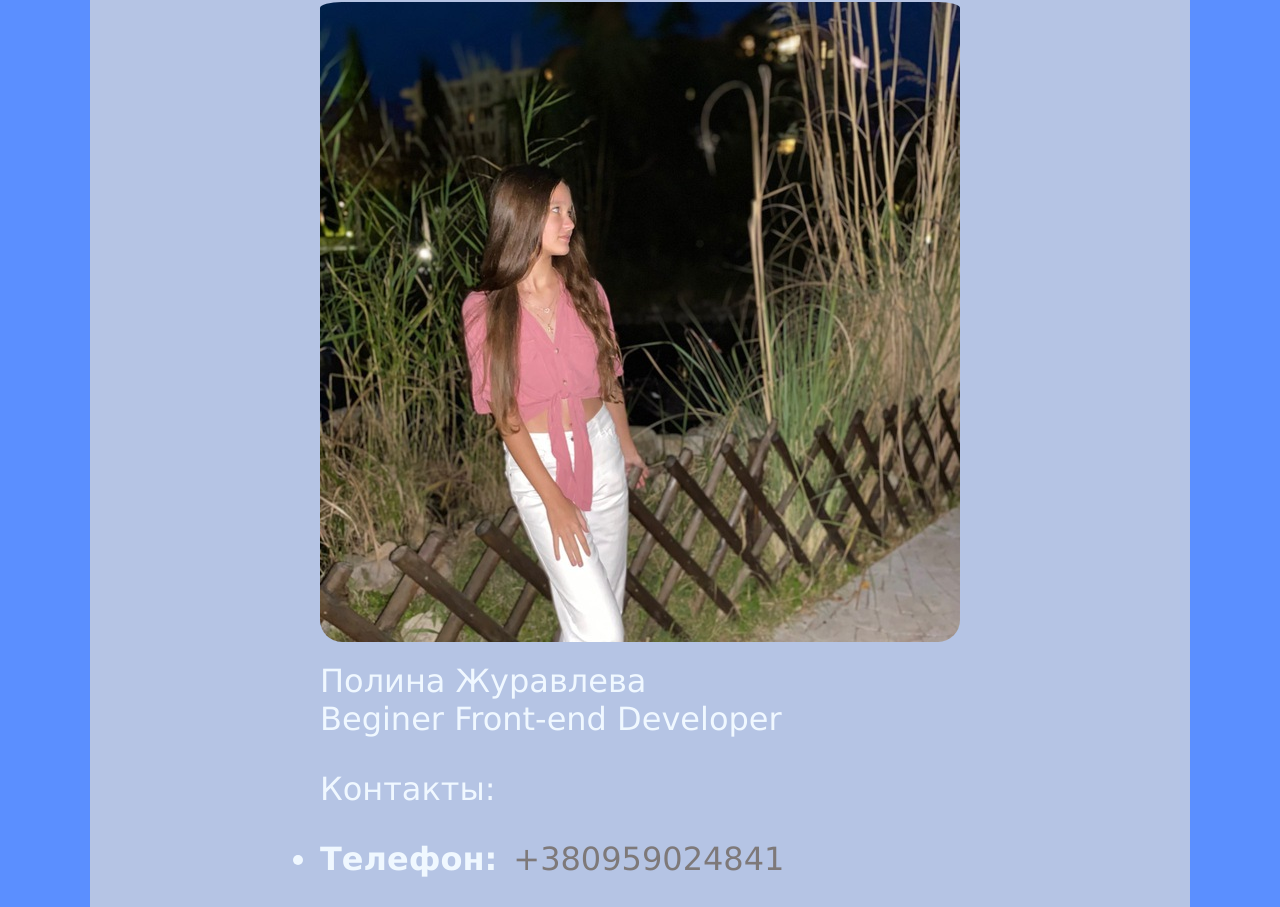
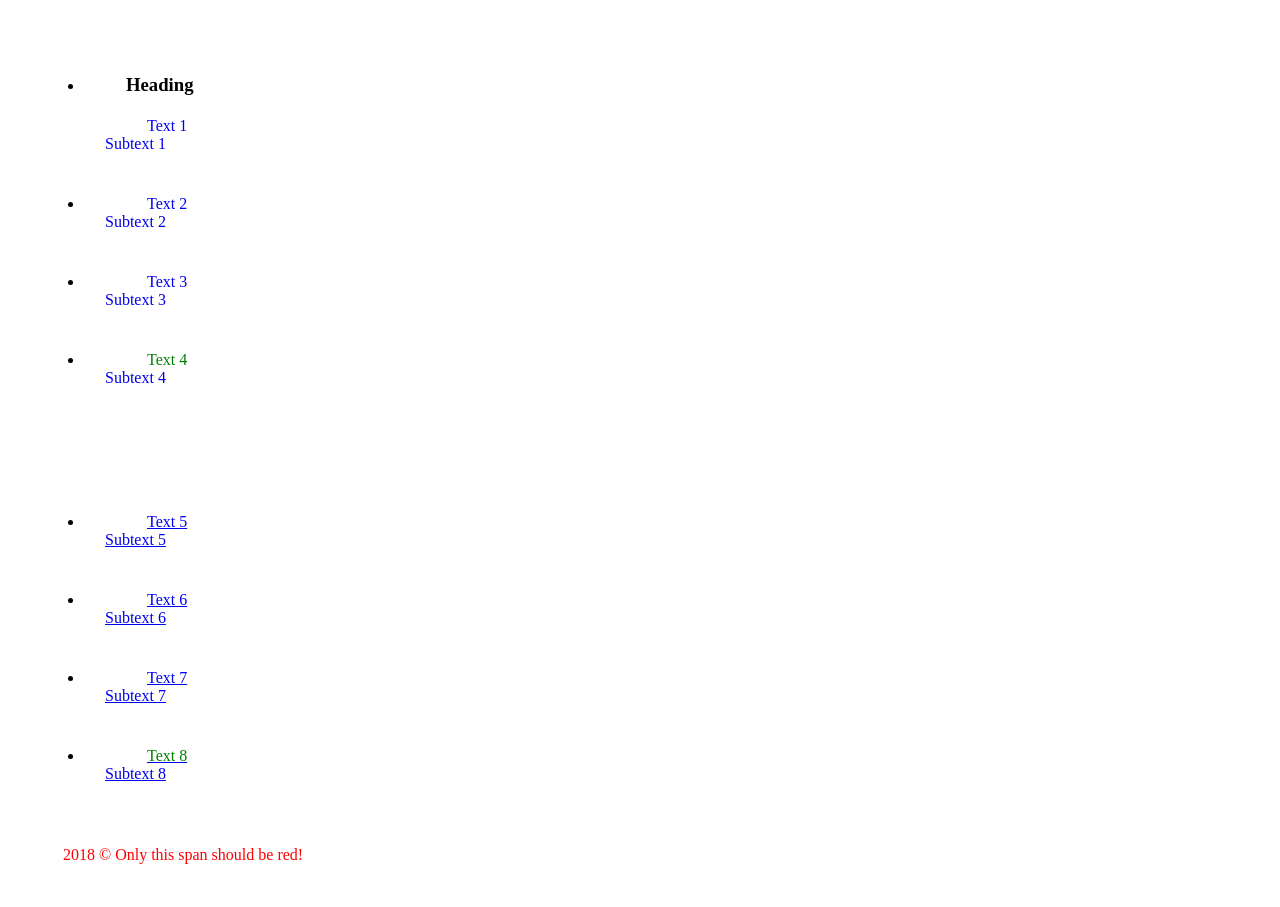
Before and after one commit to polina-05/hillel-lessons-hw, a plain HTML site: page index.html in a window 1280 px wide. Shown: the part 116-1023 px from the top of the page. Drawn offline with Linux system fonts and the light colour scheme.

Commit message:
selectors

```diff
--- a/css/styles.css
+++ b/css/styles.css
@@ -1,74 +1,18 @@
 * {
   margin: 0;
-  padding: 0;
+  padding: 21px;
   box-sizing: border-box;
 }
 
-.container {
-  max-width: 1100px;
-  margin: 0 auto;
-  padding: 1rem;
-  text-align: center;
-  background-color: #b5c4e4;
-  border-radius: 45px;
+div + span {
+  color: red;
 }
 
-.py-rem {
-  background-color: #5b8fff;
-  padding-top: 1rem;
-  padding-bottom: 1rem;
+li:nth-child(4) span {
+  color: green;
 }
 
-img {
-  max-width: 100%;
-  padding-top: 1rem;
-  border-radius: 22px;
+
+div:nth-child(2) a {
+  text-decoration: none;
 }
-
-h1,
-p,
-li {
-  font-family: Verdana, Geneva, Tahoma, sans-serif;
-  color: aliceblue;
-  font-weight: 400;
-  font-size: 2rem;
-  padding-top: 2rem;
-}
-
-.info {
-  max-width: 640px;
-  text-align: left;
-  margin: 0 auto;
-}
-
-.info p {
-  padding-top: 0;
-}
-
-.info .name {
-  padding-top: 1rem;
-}
-
-.contacts {
-  max-width: 640px;
-  text-align: left;
-  margin: 0 auto;
-}
-
-.about-me {
-  max-width: 640px;
-  text-align: left;
-  margin: 0 auto;
-  text-align: center;
-}
-
-a {
-  text-decoration: none;
-  color: rgb(126, 121, 121);
-  padding-left: 1rem;
-}
-
-a:hover {
-  text-decoration: underline;
-  color: aliceblue;
-}
--- a/index.html
+++ b/index.html
@@ -3,46 +3,76 @@
   <head>
     <meta charset="UTF-8" />
     <meta name="viewport" content="width=device-width, initial-scale=1.0" />
-    <title>Резюме</title>
-    <link rel="stylesheet" href="./css/styles.css" />
+    <meta http-equiv="X-UA-Compatible" content="ie=edge" />
+    <title>Selectors</title>
+    <link rel="stylesheet" href="css/styles.css" />
   </head>
-
   <body>
-    <main class="py-rem">
-      <div class="container">
-        <h1>Мое резюме</h1>
-        <img src="./images/my.jpg" alt="polina" />
-        <div class="info">
-          <p class="name">Полина Журавлева</p>
-          <p>Beginer Front-end Developer</p>
-        </div>
-        <div class="contacts">
-          <p>Контакты:</p>
+    <!--
+        Ничего НИЖЕ в разметке менять нельзя (можно только подключить стили на страницу)
+    1. Только <span> перед закрывающим тегом </body> должен быть красного цвета
+    2. Только "Text 8" - зеленого цвета
+    3. У ссылок только в первом списке нет подчеркивания (во втором списке есть)
+    4. "<h3>List</h3>" - синий фон
+     -->
+    <h3>List</h3>
+    <div>
       <ul>
         <li>
-              <b>Телефон:</b><a href="tel:+380959024841">+380959024841</a>
+          <h3>Heading</h3>
+          <a href="#">
+            <span>Text 1</span><br />
+            Subtext 1
+          </a>
         </li>
         <li>
-              <b>Пошта:</b
-              ><a href="mailto:polina.q6w@gmail.com">polina.q6w@gmail.com</a>
+          <a href="#">
+            <span>Text 2</span><br />
+            Subtext 2
+          </a>
         </li>
         <li>
-              <b>TikTok:</b
-              ><a
-                href="https://www.tiktok.com/@4wwqv?is_from_webapp=1&sender_device=pc"
-                >4wwqv</a
-              >
+          <a href="#">
+            <span>Text 3</span><br />
+            Subtext 3
+          </a>
         </li>
-            <li><b>Telegram:</b><a href="https://t.me/v9wppl">v9wppl</a></li>
+        <li>
+          <a href="#">
+            <span>Text 4</span><br />
+            Subtext 4
+          </a>
+        </li>
       </ul>
     </div>
-        <div class="about-me">
-          <p><b>Про меня:</b></p>
-          <p>Заканчиваю 11 класс:) через 3 месяца буду сдавать НМТ</p>
-          <p><b>Образование:</b></p>
-          <p>Беляевский лицей №1</p>
+    <div>
+      <ul>
+        <li>
+          <a href="#">
+            <span>Text 5</span><br />
+            Subtext 5
+          </a>
+        </li>
+        <li>
+          <a href="#">
+            <span>Text 6</span><br />
+            Subtext 6
+          </a>
+        </li>
+        <li>
+          <a href="#">
+            <span>Text 7</span><br />
+            Subtext 7
+          </a>
+        </li>
+        <li>
+          <a href="#">
+            <span>Text 8</span><br />
+            Subtext 8
+          </a>
+        </li>
+      </ul>
     </div>
-      </div>
-    </main>
+    <span>2018 &copy; Only this span should be red!</span>
   </body>
 </html>
```
Also changed, not shown: images/35780.svg (added). Lines whose indentation alone changed are shown as unchanged.
